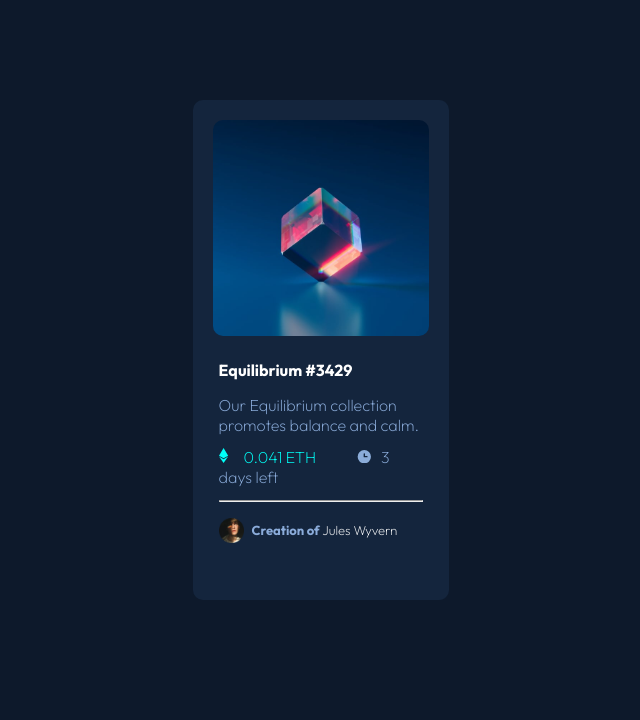
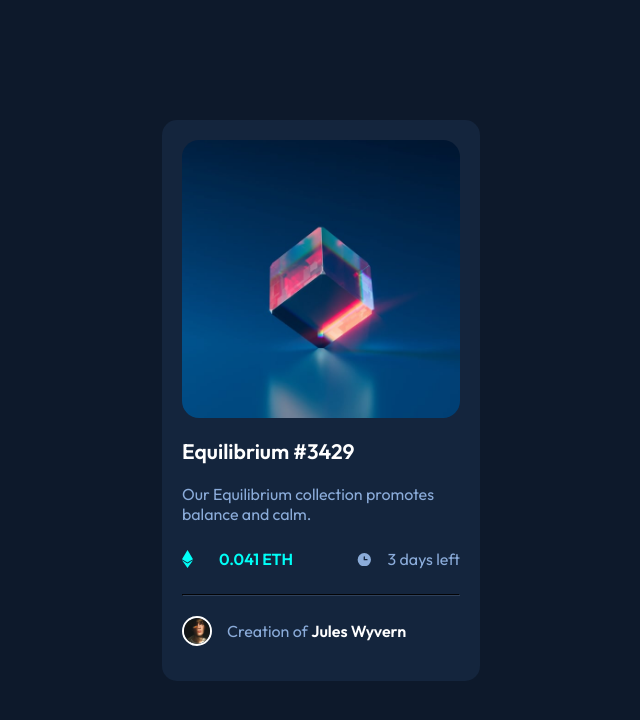
Before and after one commit to tejayalamarthi/NFT-preview-card-component, a plain HTML site: page index.html in a window 1280 px wide. Shown: the whole page, without its empty margins (319-959 px from the left). Drawn offline with Linux system fonts and the light colour scheme.

Commit message:
second commit

```diff
--- a/index.html
+++ b/index.html
@@ -2,40 +2,47 @@
 <html lang="en">
 <head>
   <meta charset="UTF-8">
-  <meta name="viewport" content="width=device-width, initial-scale=1.0"> <!-- displays site properly based on user's device -->
+  <meta name="author" content="Yogesh">
+  <meta name="viewport" content="width=device-width, initial-scale=1.0">
+  <link rel="stylesheet" href="style.css">
 
   <link rel="icon" type="image/png" sizes="32x32" href="./images/favicon-32x32.png">
   <link rel="preconnect" href="https://fonts.googleapis.com">
-<link rel="preconnect" href="https://fonts.gstatic.com" crossorigin>
-<link href="https://fonts.googleapis.com/css2?family=Outfit:wght@100..900&display=swap" rel="stylesheet">
+  <link rel="preconnect" href="https://fonts.gstatic.com" crossorigin>
+  <link href="https://fonts.googleapis.com/css2?family=Outfit:wght@300;400;600&display=swap" rel="stylesheet">
 
   <title>Frontend Mentor | NFT preview card component</title>
-  <link rel="stylesheet" href="style.css">
 
-  <!-- Feel free to remove these styles or customise in your own stylesheet 👍 -->
-  <style>
-    .attribution { font-size: 11px; text-align: center; }
-    .attribution a { color: hsl(228, 45%, 44%); }
-  </style>
 </head>
 <body>
-  <div class="container">
-    <div class="card_img">
-      <img src="images/image-equilibrium.jpg" alt="card_img" >
+  <div class="container1">
+    <div class="container2">
+      <div class="img-top">
+        <img src="images/image-equilibrium.jpg" alt="">
+        <div class="img-overlay">
+          <img src="images/icon-view.svg" alt="">
+        </div>
+      </div>
+      <div class="text-box">
+        <a href="#">Equilibrium #3429</a>
+        <p>Our Equilibrium collection promotes balance and calm.</p>
+        <div class="flex">
+          <div class="eth">
+            <img src="images/icon-ethereum.svg" alt="">
+            <p>0.041 ETH</p>
+          </div>
+          <div class="days">
+            <img src="images/icon-clock.svg" alt="">
+            <p>3 days left</p>
+          </div>
+        </div>
+        <hr>
+        <div class="author">
+          <img src="images/image-avatar.png" alt="">
+          <p>Creation of <a href="#" class="author-name">Jules Wyvern</a></p>
+        </div>
+      </div>
     </div>
-    <div class="container_description">
-     <h3> Equilibrium #3429</h3>
-      <p>Our Equilibrium collection promotes balance and calm.</p>
-     <p class="price"><img src="images/icon-ethereum.svg" alt="ether_img"><span>0.041 ETH</span><img src="images/icon-clock.svg"alt ="clock">3 days left</p>
-     <hr>
-
-
-     <div class="footer_container">
-      <img src="images/image-avatar.png" alt="img_av">
-      <p><span><b>Creation of</b></span> Jules Wyvern</p>
-    </div>
-  </div>
-
   </div>
 </body>
 </html>
--- a/style.css
+++ b/style.css
@@ -2,72 +2,110 @@
     margin: 0;
     padding: 0;
     box-sizing: border-box;
+}
+body{
+    font-family: 'Outfit', sans-serif;
+    background-color: hsl(217, 54%, 11%);
+    display: flex;
+    justify-content: center;
+    align-items: center;
+    min-height: 100vh;
+  }
+
+.container1{
+    max-width: 350px;
+    margin: 0 auto;
+
+  }
+.container2{
+    margin: 2rem 1rem;
+    padding: 20px;
+    background-color: hsl(216, 50%, 16%);
+    border-radius: 15px;
+}
+.img-top{
+    border-radius: 17px;
+    overflow: hidden;
+    position: relative;
 
 }
-body{
-    background-color: hsl(217, 54%, 11%);
-    color:white;
-    font-family: "Outfit", sans-serif;
-    font-optical-sizing: auto;
-    font-weight:200;
-    font-style: normal;
+.img-top img{
+    width: 100%;
+    display: block;
+}
+.img-overlay{
+    position: absolute;
+    left: 0;
+    top: 0;
+    height: 100%;
+    width: 100%;
+    background-color: hsla(178, 100%, 50%, 0.5);
+    display: none;
+}
+.img-overlay img{
+    position: absolute;
+    width: 54px;
+    left: 50%;
+    top:50%;
+    transform: translate(-50%, -50%);
 }
 
-.container{
-    background-color:hsl(216, 50%, 16%);
-    width: 20%;
-    height: 500px;
-    border-radius: 10px;
-    margin: 100px auto;
+.img-top:hover .img-overlay{
+    display: block;
 }
-.card_img img{
-    width: 100%;
-    border-radius: 10px;
-    padding: 20px;
-    border-radius: 30px;
+
+.text-box a{
+    color: #fff;
+    text-decoration: none;
+    font-weight: 600;
+    font-size: 21px;
+    padding: 20px 0;
+    display: inline-block;
 }
-.container_description {
-    padding: 0 10%;
+.text-box a:hover{
+    color:hsl(178, 100%, 50%)
 }
-.container_description h3{
-    font-size: 100%;
-    padding: 0;
-    margin-bottom: 15px;
-}
-.container_description p{
-    line-height: 20px;
+
+p{
     color: hsl(215, 51%, 70%);
 }
-.price{
- margin: 6% 0;
- padding: 0;
-
+.flex{
+    display: flex;
+    align-items: center;
+    justify-content: space-between;
+    padding: 25px 0;
 }
-.price span{
+.eth, .days{
+    display: flex;
+    align-items: center;
+}
+.eth p{
     color: hsl(178, 100%, 50%);
-    margin-right: 10px;
-    padding-right: 30px;
+    font-weight: 600;
+    padding-left: 7px;
 }
-
-
-.container_description img{
-    width: 25px;
-
-}
-.footer_container{
-    display: flex;
-    justify-content:start;
-    align-items: center;
-    margin-top: 8%;
-    font-size: 13px;
-}
-.footer_container span{
-    color:hsl(215, 51%, 70%);
-    padding-left: 8px;
-}
-.footer_container p{
-    color: white;
+.days p{
+    padding-left: 7px;
 }
 hr{
-    color:hsl(215, 51%, 70%);
+    border-color: hsl(215, 32%, 27%);
 }
+.author{
+    display: flex;
+    align-items: center;
+    padding-top: 5px;
+}
+.author img{
+    height: 30px;
+    width: 30px;
+    border-radius: 50%;
+    border: 2px solid #fff;
+    margin-right: 15px;
+}
+.author p .author-name{
+    color:#fff;
+    font-size: 16px;
+}
+.author p .author-name:hover{
+    color:hsl(178, 100%, 50%);
+}
```
